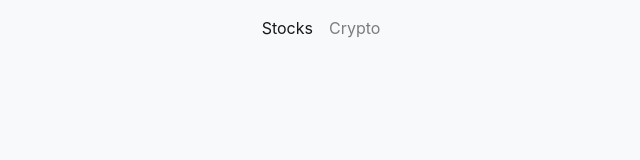
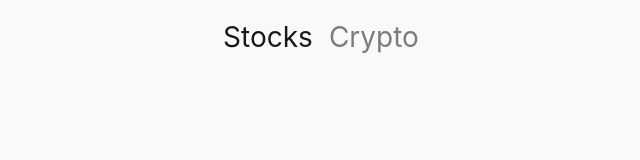
Before and after one commit to EllisHughes/Stocks-Crypto-Tracker, a plain HTML site: page index.html in a window 1280 px wide. Shown: the whole page, without its empty margins (319-959 px from the left). Drawn offline with nearby package versions, Linux system fonts and the light colour scheme.

Commit message:
added css breakpoints

```diff
--- a/assets/css/main.css
+++ b/assets/css/main.css
@@ -1,11 +1,11 @@
 body{
 background-color: #F8F9FA !important;
-font: 16px Arial;
+font size: 1rem;
 }
 
-.navBar {
-  font-size: 1.25rem;
-}
+/* .navBar {
+  font-size: 5rem;
+} */
 
 .tickerSearchForm {
 display: flex;
@@ -100,23 +100,20 @@ input[type=submit] {
   display: block !important;
 }
 
-@media (min-width: 100px) {
-  .navBar {
-    font-size: 0.5rem !important;
+@media (min-width: 1px){
+  .navBar{
+    font-size: 0.75rem;
   }
 }
 
-@media (min-width: 400px) {
-  .navBar {
-    font-size: 1rem !important;
+@media (min-width: 400px){
+  .navBar{
+    font-size: 1rem;
   }
 }
 
-// Medium devices (tablets, 768px and up)
-@media (min-width: 768px) { ... }
-
-// Large devices (desktops, 992px and up)
-@media (min-width: 992px) { ... }
-
-// Extra large devices (large desktops, 1200px and up)
-@media (min-width: 1200px) { ... }
+@media (min-width: 768px){
+  .navBar{
+    font-size: 1.75rem;
+  }
+}
```
